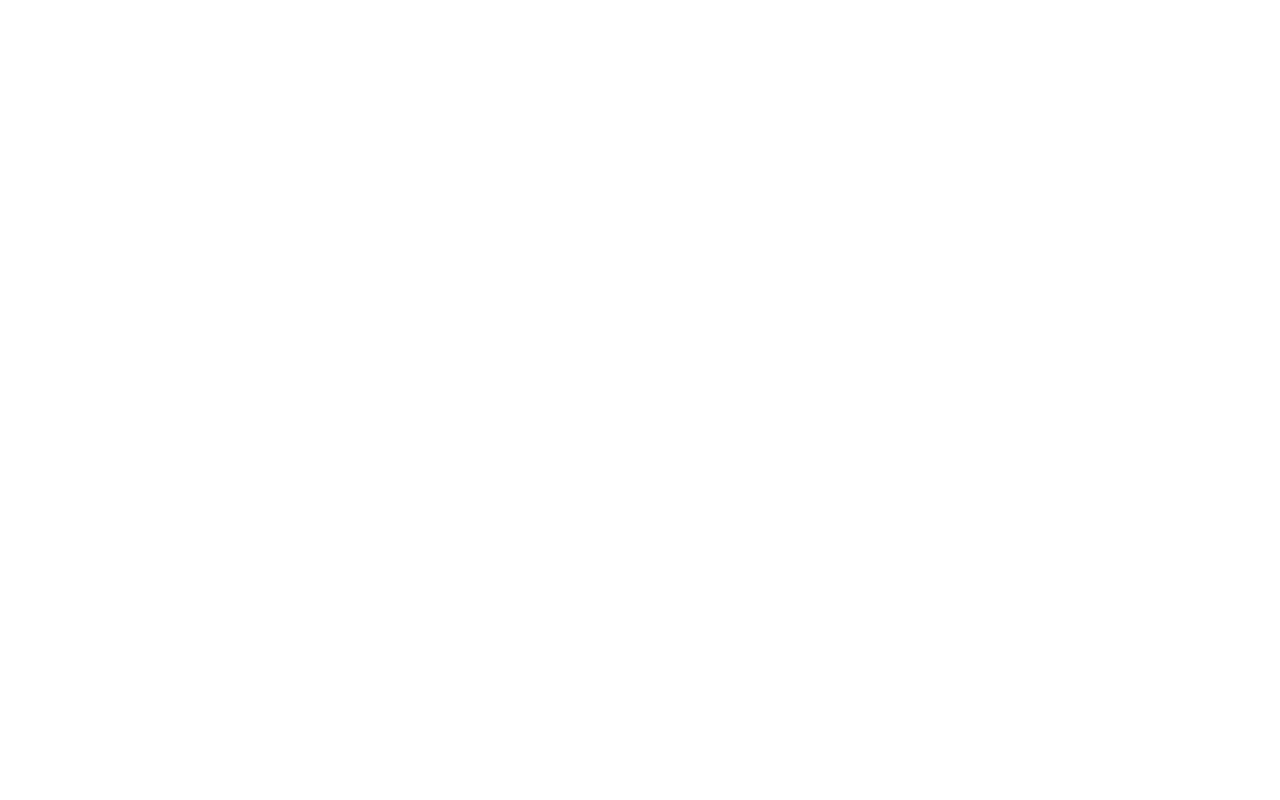
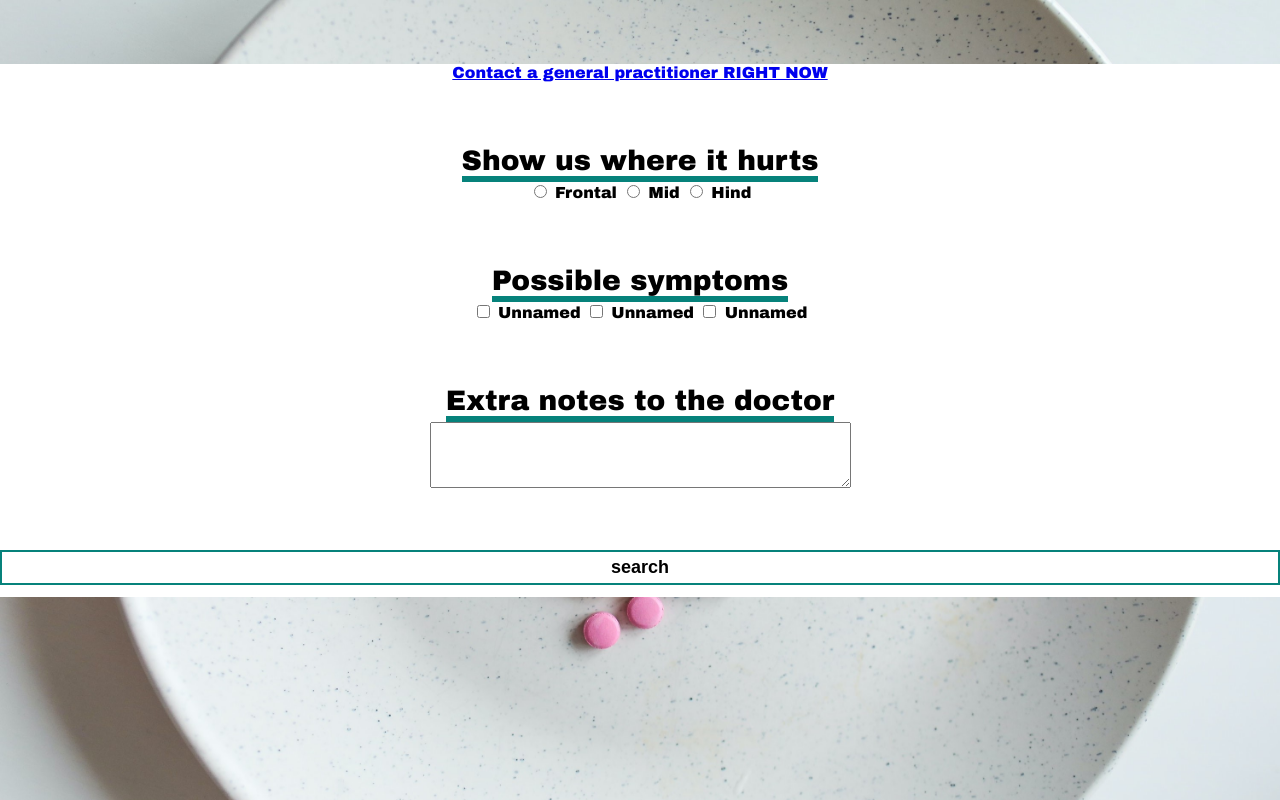
Before and after one commit to ChaoticCross12/Curatio, a plain HTML site: page templates/treatment_physical.html in a window 1280 px wide. Drawn offline with Linux system fonts and the light colour scheme.

Commit message:
physical treatment page update

```diff
--- a/static/css/style.css
+++ b/static/css/style.css
@@ -8,6 +8,9 @@ body {
     background-size: cover;
 }
 
+.container {
+    background-color: white;
+}
 .box {
     margin: auto;
     text-align: center;
@@ -20,6 +23,14 @@ body {
 .box h1 {
     margin: auto;
     font-size: 5.5vw;
+    border-bottom: 6px solid #06827b;
+    width: fit-content;
+    font-weight: bold;
+}
+
+.box h2 {
+    margin: auto;
+    font-size: 2.2vw;
     border-bottom: 6px solid #06827b;
     width: fit-content;
     font-weight: bold;
--- a/templates/treatment_physical.html
+++ b/templates/treatment_physical.html
@@ -1,9 +1,38 @@
 <head>
-    <title>p Curatio - Treatment</title>
+    <title>Curatio - Physical Treatment</title>
+    <link rel="stylesheet" type="text/css" href="/static/css/style.css">
+
 </head>
 
 <body>
-    <div>
+    <div class="container">
+        <div class="box"><a href="consult">Contact a general practitioner RIGHT NOW</a></div>
 
+        <div class="box">
+            <h2>Show us where it hurts</h2>
+            <input type="radio" id="frontal" name="" value="frontal">
+            <label for="frontal">Frontal</label>
+            <input type="radio" id="mid" name="" value="mid">
+            <label for="mid">Mid</label>
+            <input type="radio" id="hind" name="" value="hind">
+            <label for="hind">Hind</label>
+        </div>
+
+        <div class="box">
+            <h2>Possible symptoms</h2>
+            <input type="checkbox" id="one" name="" value="one">
+            <label for="one">Unnamed</label>
+            <input type="checkbox" id="one" name="" value="one">
+            <label for="one">Unnamed</label>
+            <input type="checkbox" id="one" name="" value="one">
+            <label for="one">Unnamed</label>
+        </div>
+
+        <div class="box">
+            <h2>Extra notes to the doctor</h2>
+            <textarea name="notes" id="notes" cols="50" rows="4"></textarea>
+        </div>
+
+        <button class="btn" type="submit" value="search">search</button>
     </div>
 </body>
```
Also changed, not shown: templates/signUp.html (+1 -1 lines), 1 other file.
